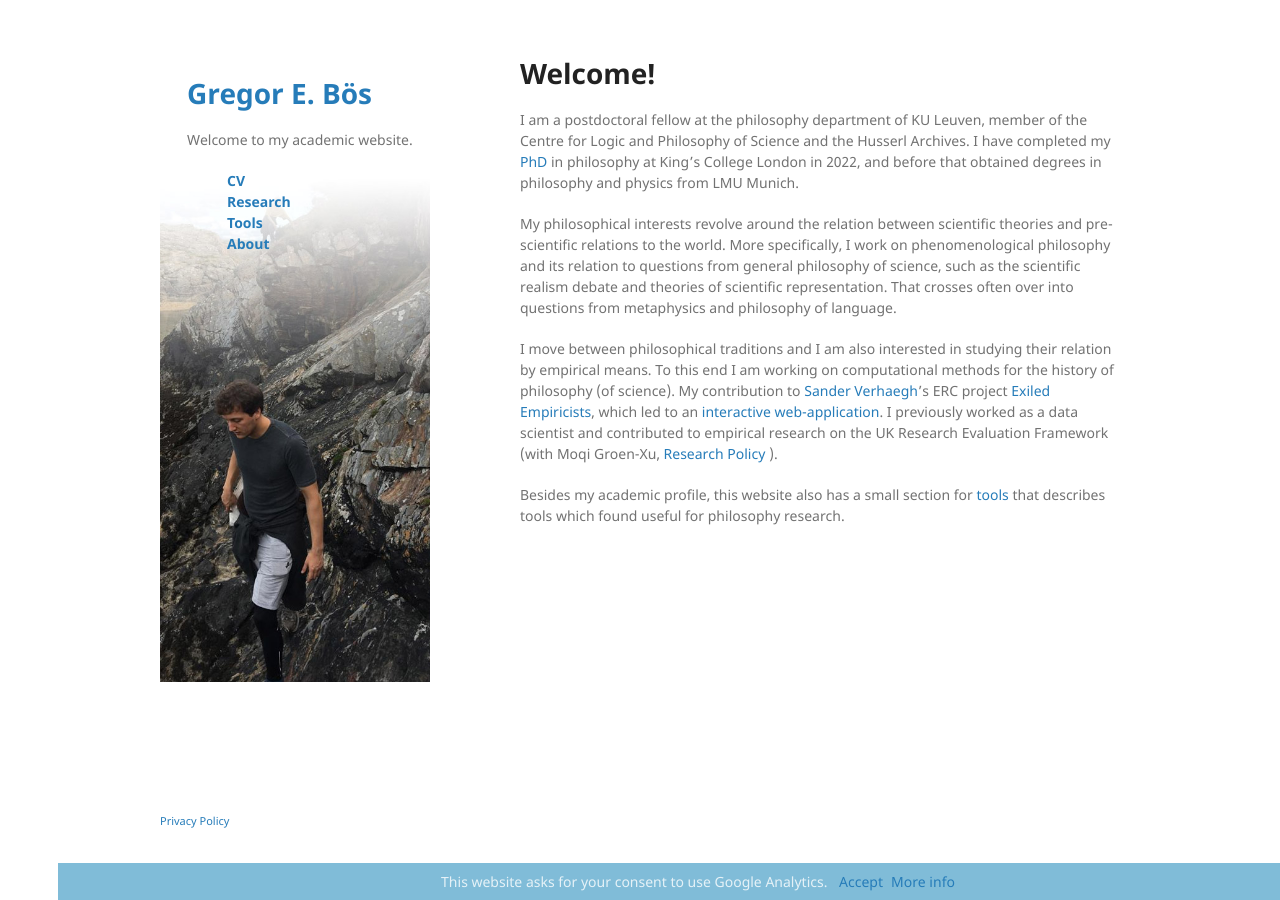
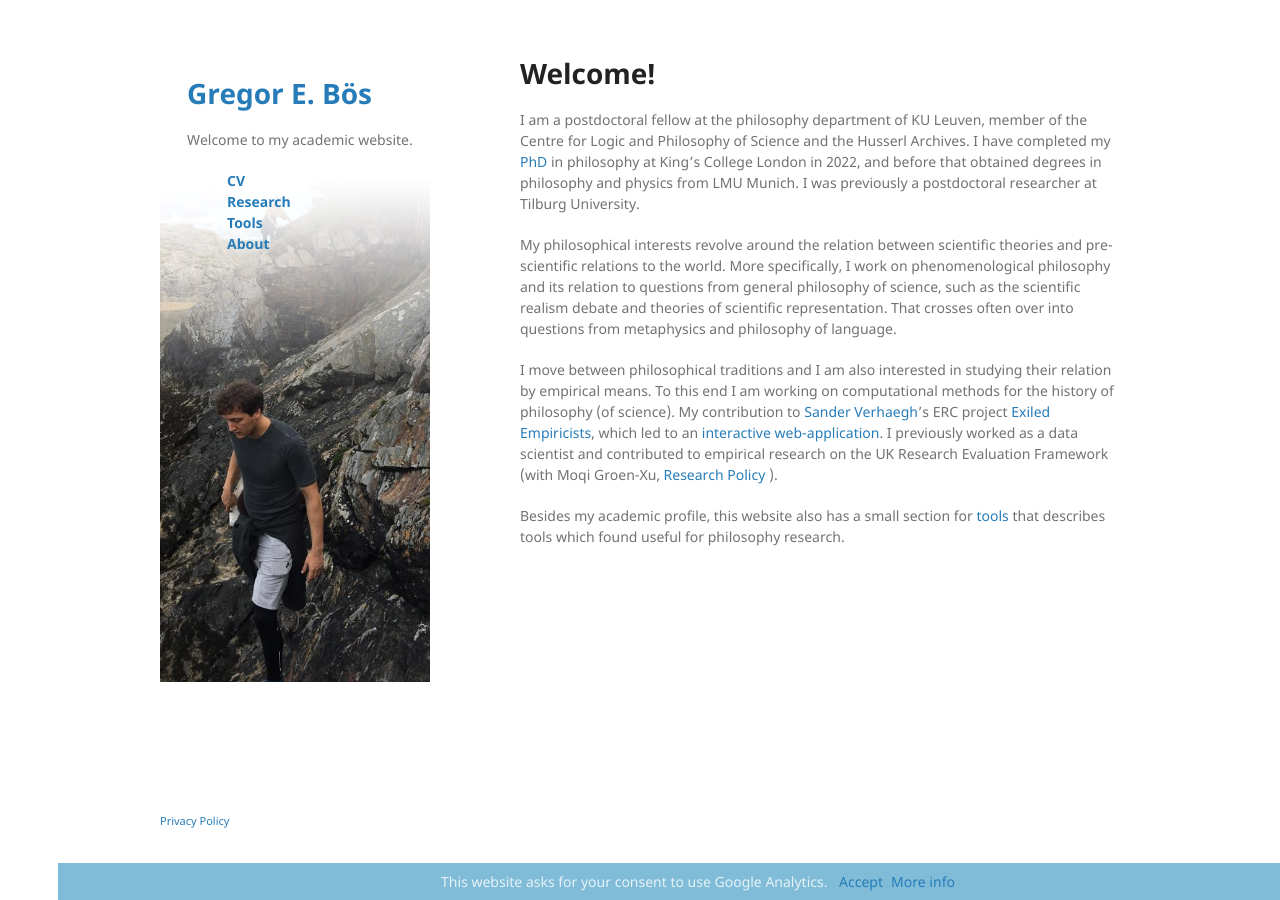
Before and after one commit to gboes/gboes.github.io, a Jekyll site: the page built from index.md, in a window 1280 px wide. Built offline with Jekyll 4.4.1, drawn with Linux system fonts in a browser that asks for light colours; Markdown is read by kramdown in place of the engine named in the settings.

Commit message:
add TiU postdoc to bio

```diff
--- a/index.md
+++ b/index.md
@@ -6,7 +6,7 @@
 # Welcome!
 
 I am a postdoctoral fellow at the philosophy department of KU Leuven, member of the Centre for Logic and Philosophy of Science and the Husserl Archives.
-I have completed my [PhD](https://kclpure.kcl.ac.uk/portal/en/theses/founding-science-on-the-lifeworld(405e0ffa-8c83-4ceb-bb04-dbc655b52a42).html "PhD at KCL repository")  in philosophy at King's College London in 2022, and before that obtained degrees in philosophy and physics from LMU Munich.
+I have completed my [PhD](https://kclpure.kcl.ac.uk/portal/en/theses/founding-science-on-the-lifeworld(405e0ffa-8c83-4ceb-bb04-dbc655b52a42).html "PhD at KCL repository")  in philosophy at King's College London in 2022, and before that obtained degrees in philosophy and physics from LMU Munich. I was previously a postdoctoral researcher at Tilburg University.
 
 <!-- Did you ever wonder what the world of your great-grandparents looked like &mdash; to them, not you? Changes in politics and religious beliefs might make for the most dramatic differences, but there are also differences in how we conceive of the natural world.  -->
 <!-- I am trying to understand how scientific theories (should) affect the concepts which operate in everyday life.  -->
```
